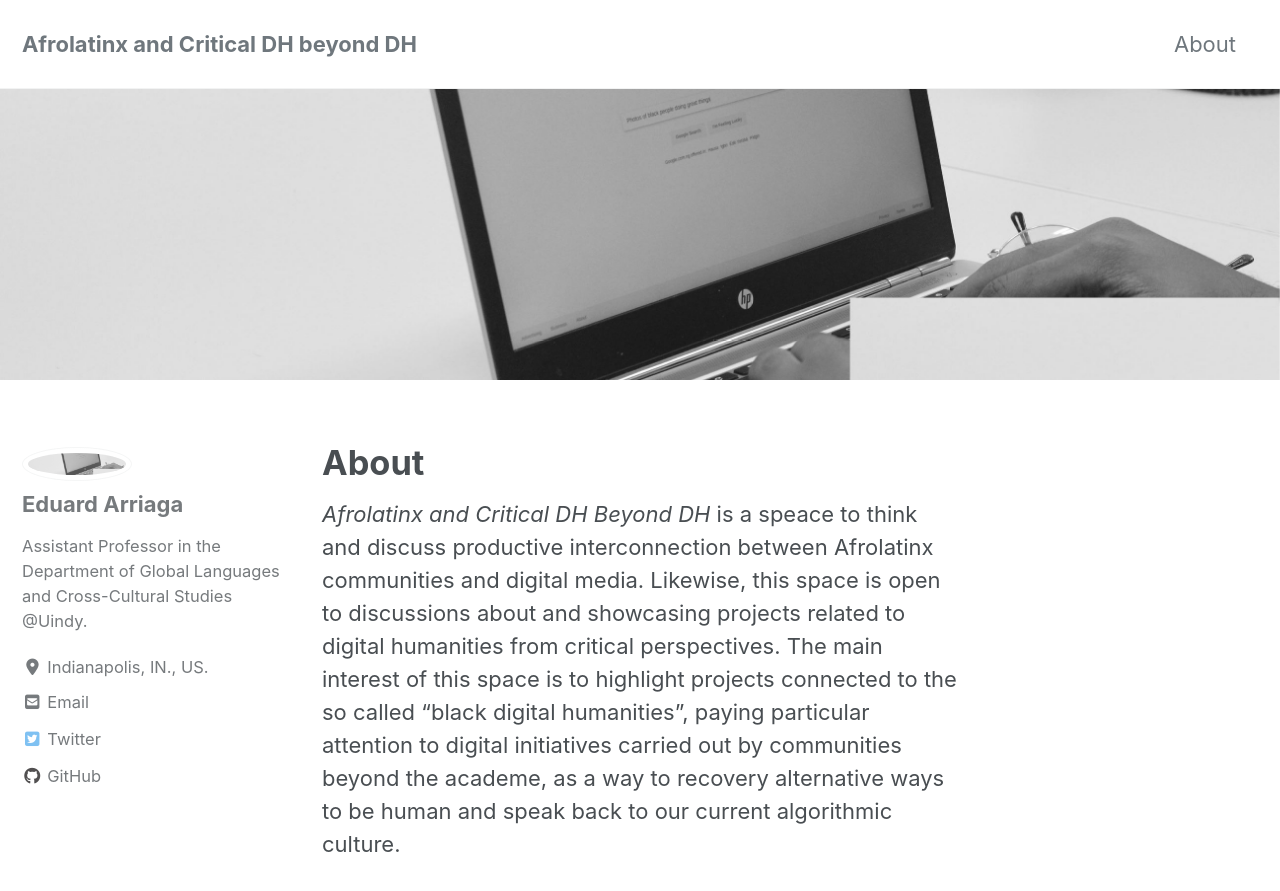
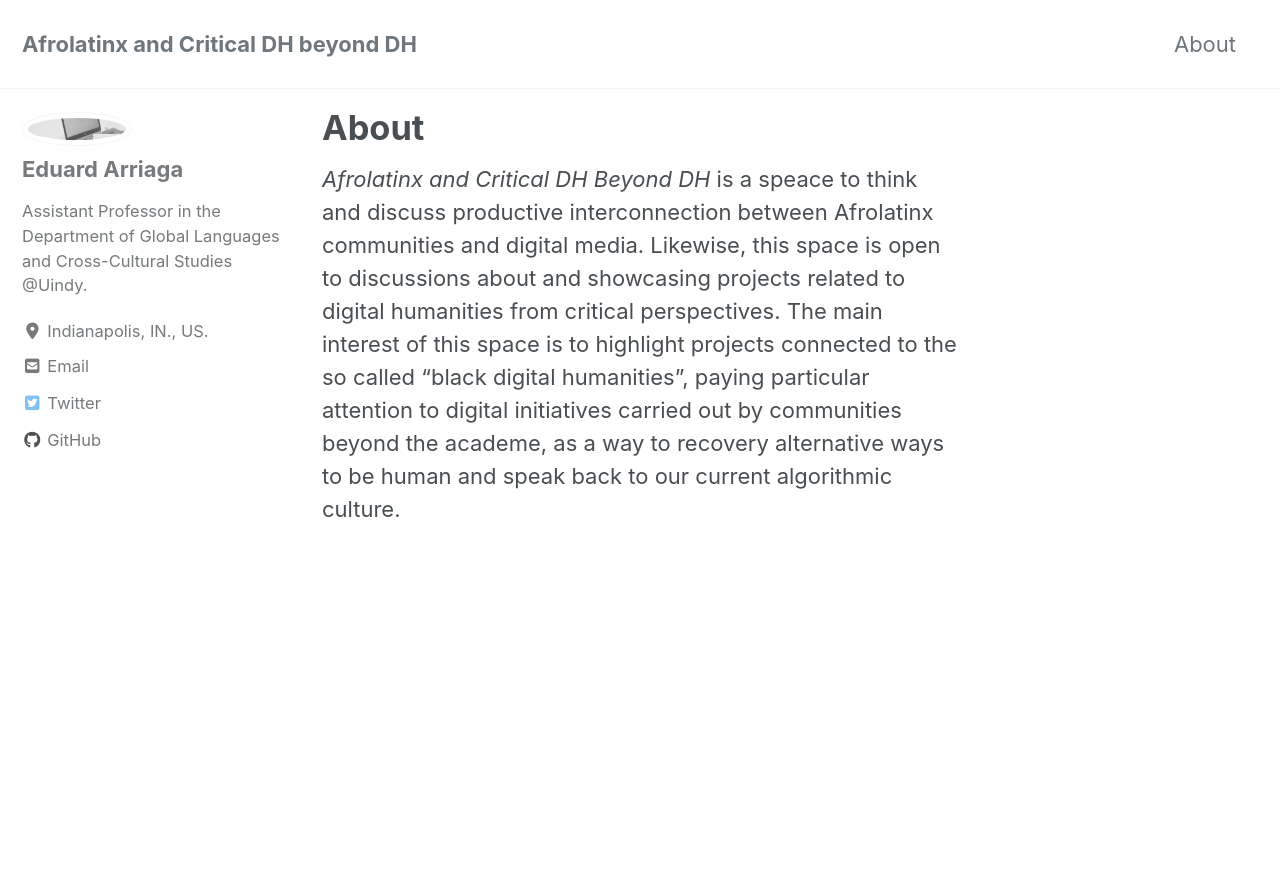
Before and after one commit to edyarr/edyarr.github.io, a Jekyll site: the page built from _pages/about.md, in a window 1280 px wide and 900 px high. Shown: the top 891 px of the window. Built offline with Jekyll 4.4.1, drawn with Linux system fonts in a browser that asks for light colours; cached includes are drawn as plain includes; nearby versions of some CDN libraries.

Commit message:
update about

```diff
--- a/_pages/about.md
+++ b/_pages/about.md
@@ -2,8 +2,7 @@
 
 title: "About"
 permalink: /about/
-header:
-    image: "/images/header_image.jpg"
+
 ---
 
 *Afrolatinx and Critical DH Beyond DH* is a speace to think and discuss productive interconnection between Afrolatinx communities and digital media. Likewise, this space is open to discussions about and showcasing projects related to digital humanities from critical perspectives. The main interest of this space is to highlight projects connected to the so called "black digital humanities", paying particular attention to digital initiatives carried out by communities beyond the academe, as a way to recovery alternative ways to be human and speak back to our current algorithmic culture.
```
